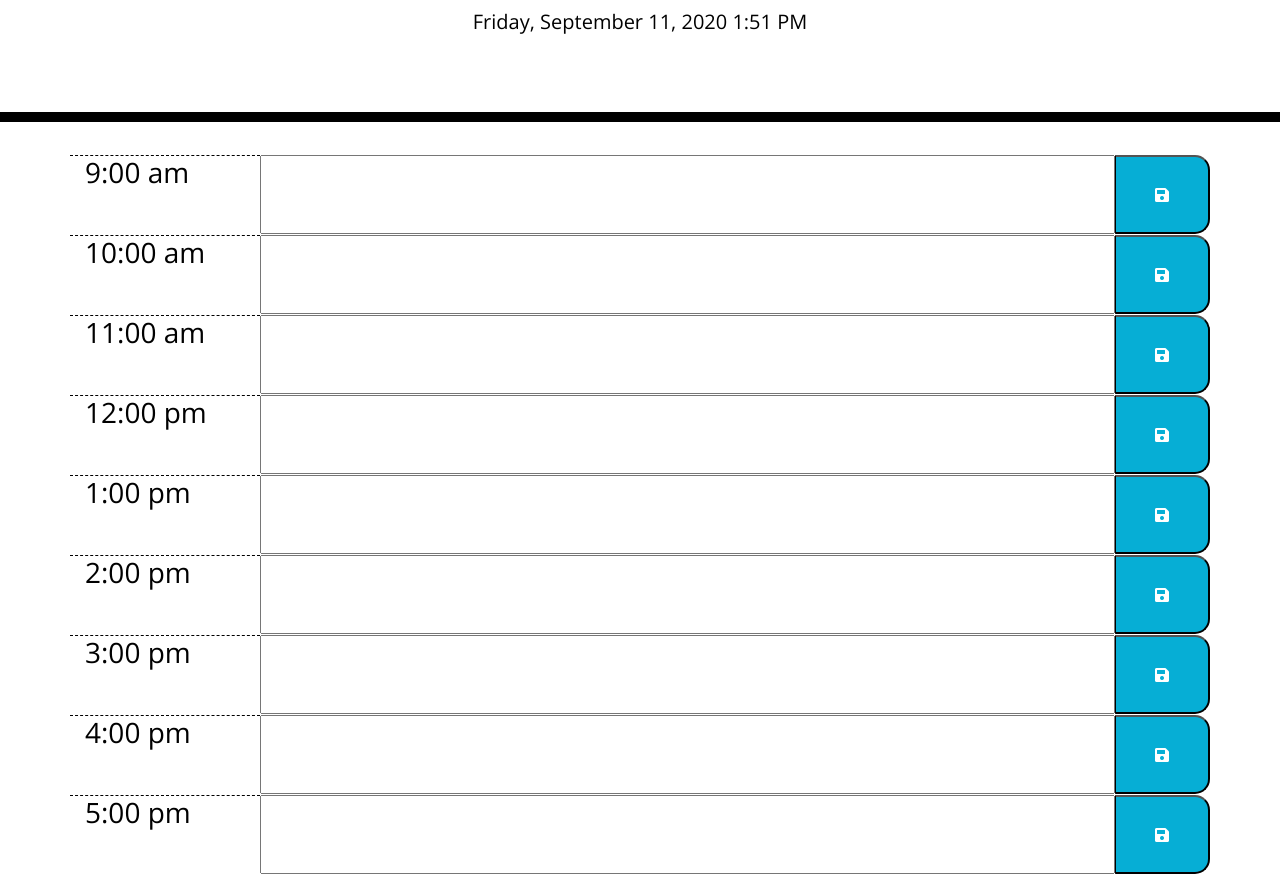
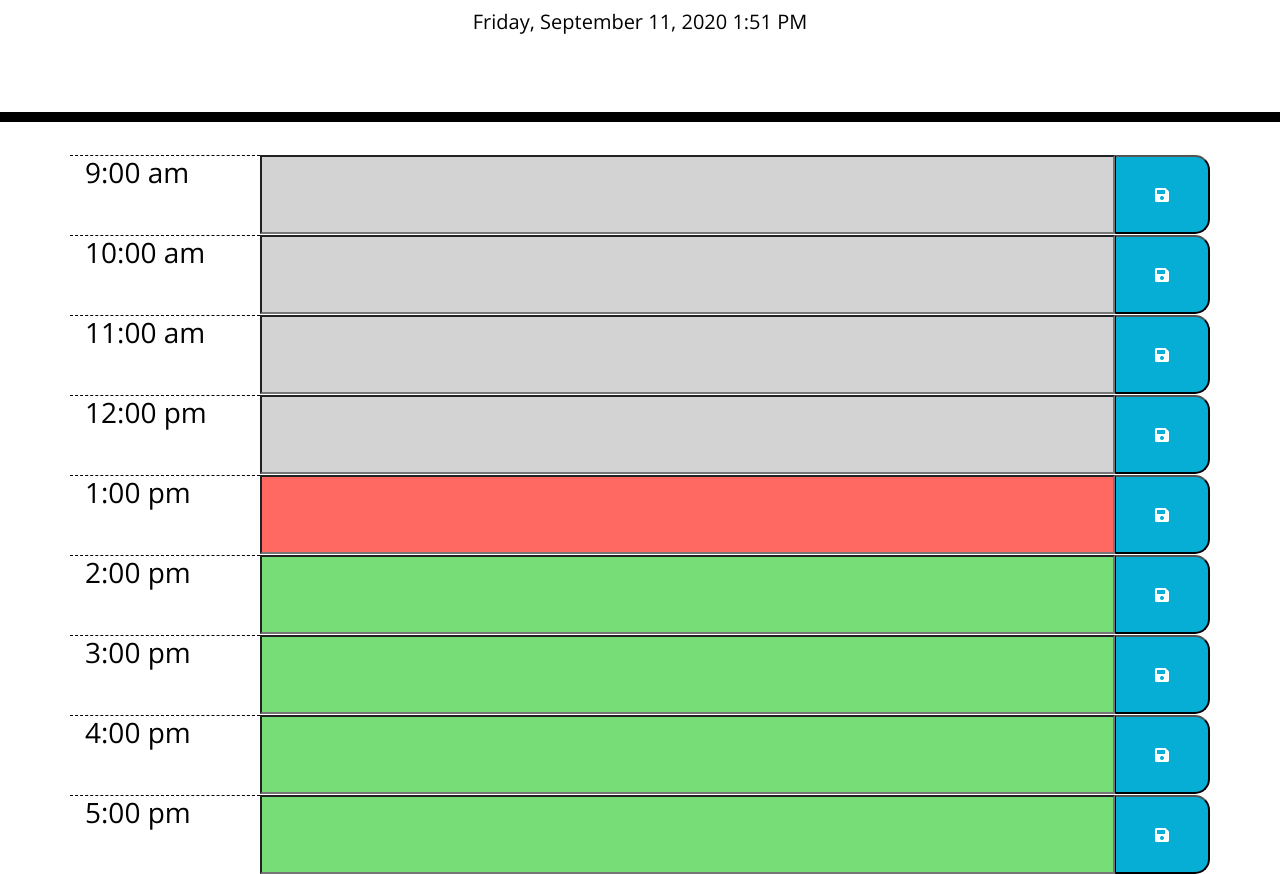
Before and after one commit to Albie140/DayPlanner, a plain HTML site: page index.html in a window 1280 px wide. Shown: the part 182-1056 px from the top of the page. Drawn offline with nearby package versions, Linux system fonts and the light colour scheme.

Commit message:
Updated script file

```diff
--- a/index.html
+++ b/index.html
@@ -23,47 +23,47 @@
     <!-- Timeblocks go here -->
     <div class="row">
       <h3 class="col-md-2 hour">9:00 am</h3>
-      <input class="col-md-9" id="9am"></input>
+      <input class="col-md-9 description" id="9"></input>
       <button class="saveBtn col-md-1" id="9amSave"><span><i class="fas fa-save"></i></span></button>
     </div>
     <div class="row">
       <h3 class="col-md-2 hour">10:00 am</h3>
-      <input class="col-md-9" id="10am"></input>
+      <input class="col-md-9 description" id="10"></input>
       <button class="saveBtn col-md-1" id="10amSave"><span><i class="fas fa-save"></i></span></button>
     </div>
     <div class="row">
       <h3 class="col-md-2 hour">11:00 am</h3>
-      <input class="col-md-9" id="11am"></input>
+      <input class="col-md-9 description" id="11"></input>
       <button class="saveBtn col-md-1" id="11amSave"><span><i class="fas fa-save"></i></span></button>
     </div>
     <div class="row">
       <h3 class="col-md-2 hour">12:00 pm</h3>
-      <input class="col-md-9" id="12pm"></input>
+      <input class="col-md-9 description" id="12"></input>
       <button class="saveBtn col-md-1" id="12pmSave"><span><i class="fas fa-save"></i></span></button>
     </div>
     <div class="row">
       <h3 class="col-md-2 hour">1:00 pm</h3>
-      <input class="col-md-9" id="1pm"></input>
+      <input class="col-md-9 description" id="13"></input>
       <button class="saveBtn col-md-1" id="1pmSave"><span><i class="fas fa-save"></i></span></button>
     </div>
     <div class="row">
       <h3 class="col-md-2 hour">2:00 pm</h3>
-      <input class="col-md-9" id="2pm"></input>
+      <input class="col-md-9 description" id="14"></input>
       <button class="saveBtn col-md-1" id="2pmSave"><span><i class="fas fa-save"></i></span></button>
     </div>
     <div class="row">
       <h3 class="col-md-2 hour">3:00 pm</h3>
-      <input class="col-md-9" id="3pm"></input>
+      <input class="col-md-9 description" id="15"></input>
       <button class="saveBtn col-md-1" id="3pmSave"><span><i class="fas fa-save"></i></span></button>
     </div>
     <div class="row">
       <h3 class="col-md-2 hour">4:00 pm</h3>
-      <input class="col-md-9" id="4pm"></input>
+      <input class="col-md-9 description" id="16"></input>
       <button class="saveBtn col-md-1" id="4pmSave"><span><i class="fas fa-save"></i></span></button>
     </div>
     <div class="row">
       <h3 class="col-md-2 hour">5:00 pm</h3>
-      <input class="col-md-9" id="5pm"></input>
+      <input class="col-md-9 description" id="17"></input>
       <button class="saveBtn col-md-1" id="5pmSave"><span><i class="fas fa-save"></i></span></button>
     </div>
   </div>
--- a/script.js
+++ b/script.js
@@ -10,17 +10,46 @@ var task = " "
 
 
 function saveTask(timeBlocks, task) {
+    $(".saveBtn").on("click", function () {
 
-    var task = localStorage.getItem("task");
-    console.log(this);
-
-    $(".saveBtn").on("click", function () {
-        localStorage.setItem(timeBlocks, task);
         console.log(this)
-    //     for (var i = 0; i < timeBlocks.length; i++) {
-
-
-    //  }
+        var newTask = $(this).siblings(".description").val();
+        console.log(newTask)
+        var saveTime = $(this).attr("id");
+        localStorage.setItem(saveTime, newTask);
+retrieveTask()
     })
 }
 saveTask()
+
+function retrieveTask() {
+    $("#9").val(localStorage.getItem("9amSave"));
+    $("#10").val(localStorage.getItem("10amSave"));
+    $("#11").val(localStorage.getItem("11amSave"));
+    $("#12").val(localStorage.getItem("12pmSave"));
+    $("#13").val(localStorage.getItem("1pmSave"));
+    $("#14").val(localStorage.getItem("2pmSave"));
+    $("#15").val(localStorage.getItem("3pmSave"));
+    $("#16").val(localStorage.getItem("4pmSave"));
+    $("#17").val(localStorage.getItem("5pmSave"));
+
+}
+retrieveTask()
+
+//color coded function
+$(".description").each(function () {
+    var blockTime = JSON.parse($(this).attr("id"));
+    console.log(blockTime);
+    var currentTime = today.hours();
+    console.log(currentTime);
+    if (blockTime === currentTime) {
+        $(this).addClass("present")
+    }
+    if (blockTime < currentTime) {
+        $(this).addClass("past")
+    }
+    if (blockTime > currentTime) {
+        $(this).addClass("future")
+    }
+
+})
```
Also changed, not shown: 1 other file.
